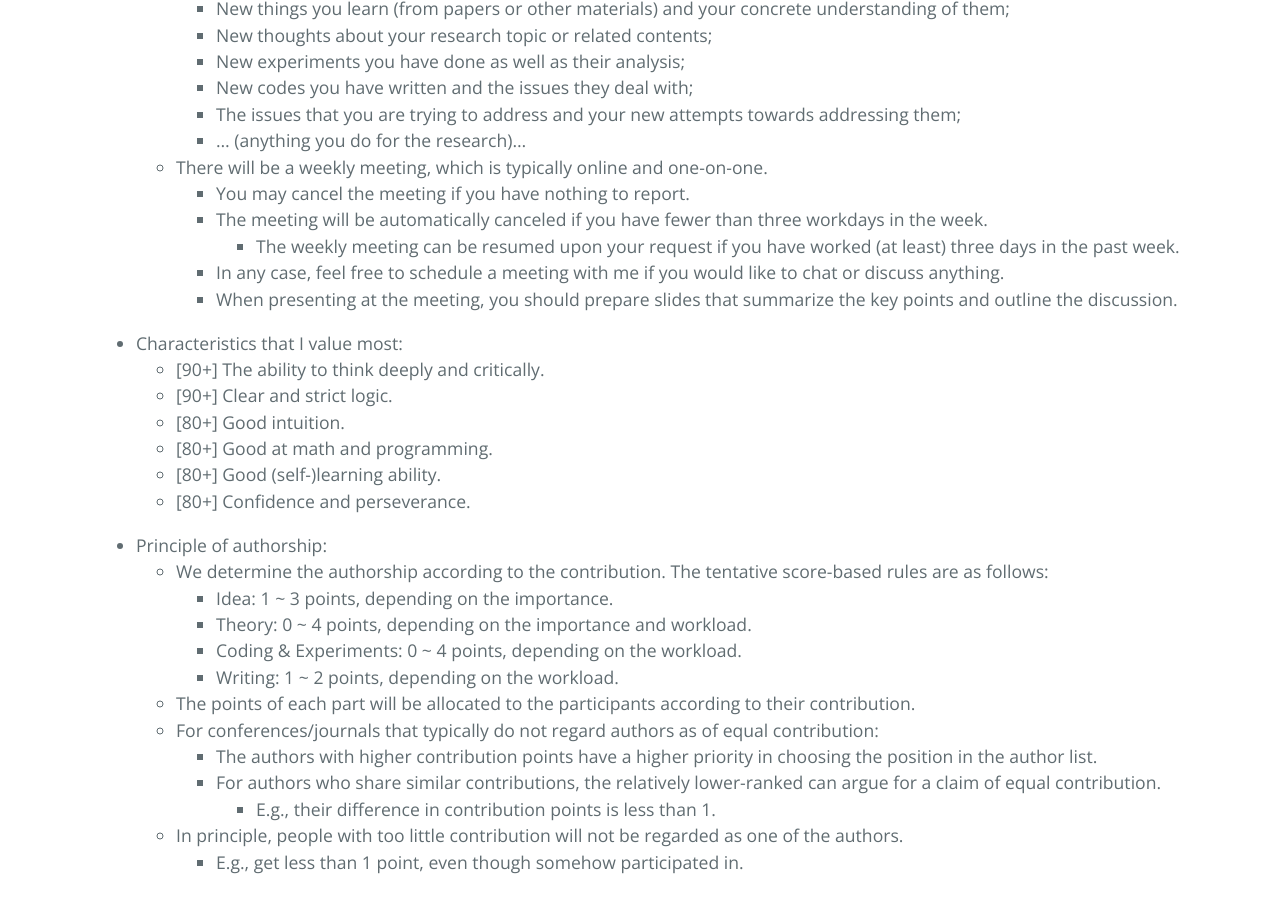
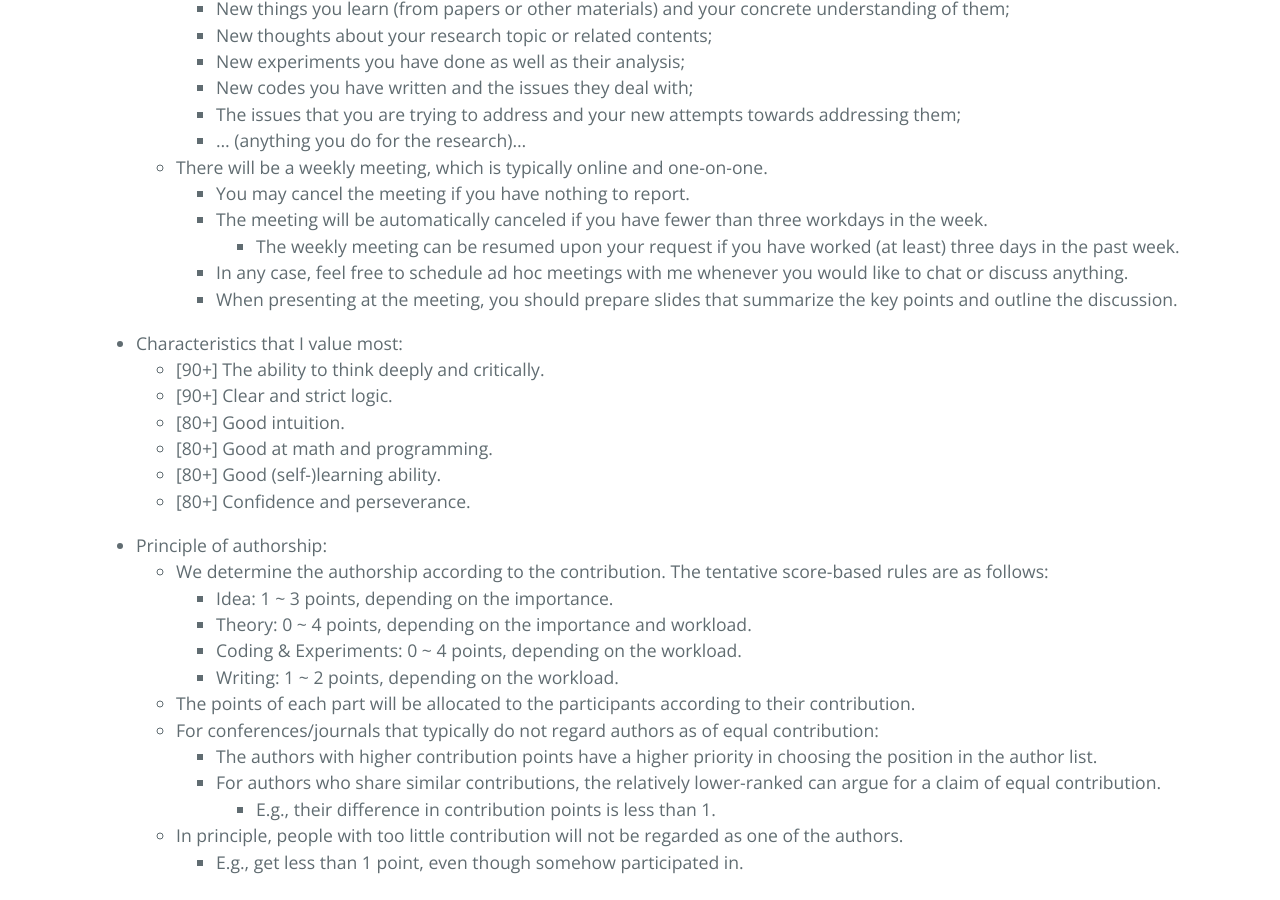
Before and after one commit to ZhimingZhou/zhimingzhou.github.io, a Jekyll site: the page built from _posts/2020-12-09-Prospective-Students.md, in a window 1280 px wide and 900 px high, scrolled down 2293 px. Built offline with Jekyll 4.4.1, drawn with Linux system fonts in a browser that asks for light colours.

Commit message:
Update 2020-12-09-Prospective-Students.md

```diff
--- a/_posts/2020-12-09-Prospective-Students.md
+++ b/_posts/2020-12-09-Prospective-Students.md
@@ -93,7 +93,7 @@ I’m looking for TALENTED students with GENUINE enthusiasm for FUNDAMENTAL rese
 		- You may cancel the meeting if you have nothing to report.
 		- The meeting will be automatically canceled if you have fewer than three workdays in the week.
 			- The weekly meeting can be resumed upon your request if you have worked (at least) three days in the past week.
-		- In any case, feel free to schedule a meeting with me if you would like to chat or discuss anything.
+		- In any case, feel free to schedule ad hoc meetings with me whenever you would like to chat or discuss anything.
 		- When presenting at the meeting, you should prepare slides that summarize the key points and outline the discussion.
 
 <!--  -->
```
